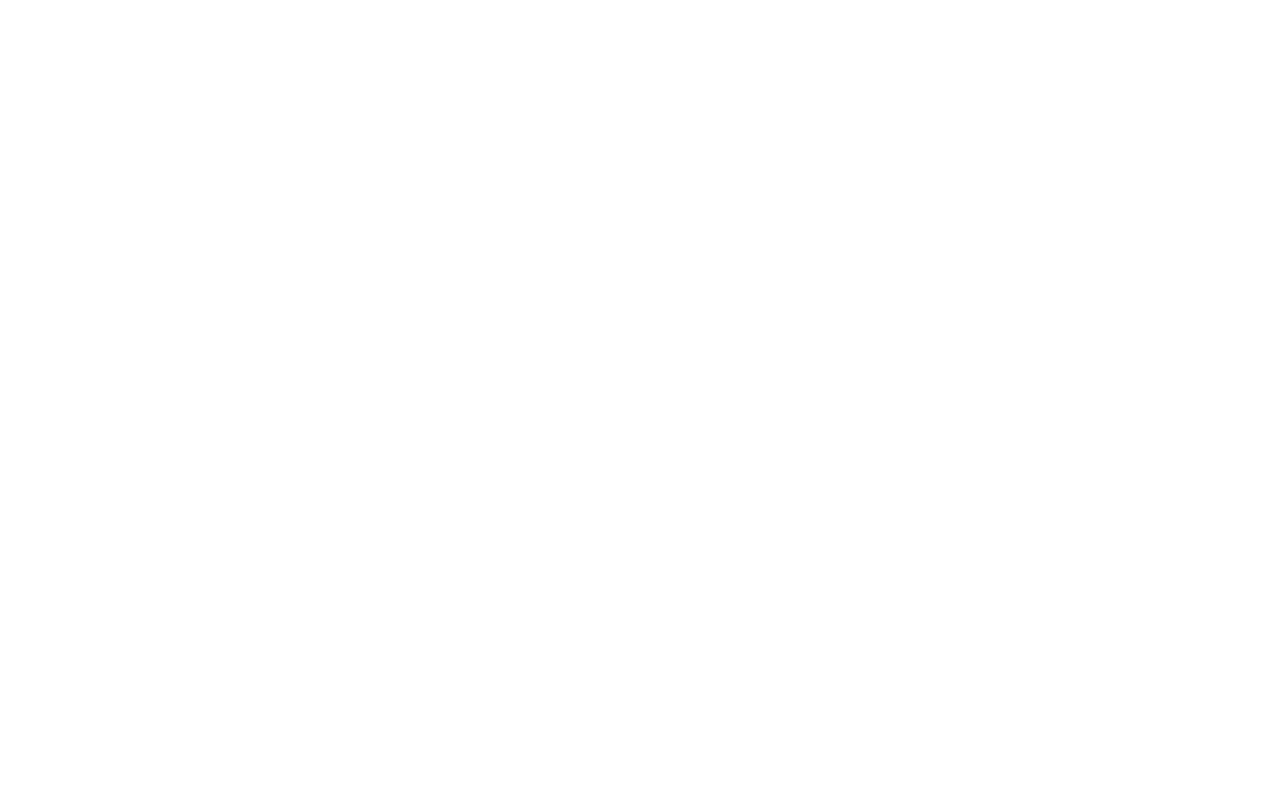
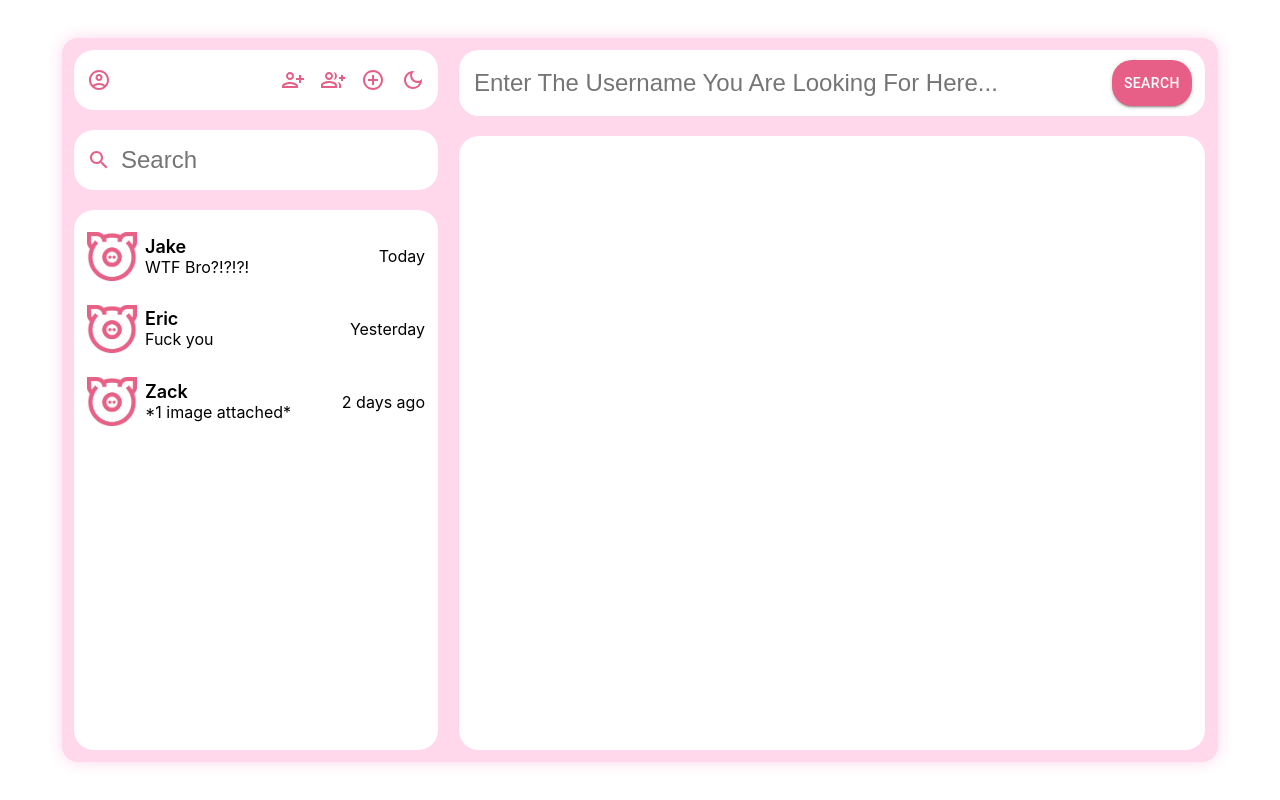
Before and after one commit to robmit0424/chatlatin, a React (Create React App) app: page /app/add-friend in a window 1280 px wide. Before the commit this address had no page. Built offline with nearby package versions, Linux system fonts and the light colour scheme.

Commit message:
updated styling for AddFriends Page

```diff
--- a/src/App.js
+++ b/src/App.js
@@ -5,6 +5,7 @@
 import Welcome from "./Components/Welcome";
 import ChatScreen from "./Components/ChatScreen";
 import CreateGroup from "./Components/CreateGroup";
+import AddFriendsArea from "./Components/AddFriendsArea";
 
 function App() {
   return (
@@ -15,6 +16,7 @@
           <Route path="welcome" element={<Welcome />} />
           <Route path="chat" element={<ChatScreen />} />
           <Route path="groups" element={<CreateGroup />} />
+          <Route path="add-friend" element={<AddFriendsArea />} />
         </Route>
       </Routes>
     </div>
--- /dev/null
+++ b/src/Components/AddFriendsArea.js
@@ -0,0 +1,25 @@
+import { Button } from "@mui/material";
+import React from "react";
+
+function AddFriendsArea() {
+  return (
+    <div className="add-friends-container">
+      <div className="add-friends-input-container">
+        <input
+          placeholder="Enter The Username You Are Looking For Here..."
+          className="add-friends-input"
+          style={{ marginLeft: "8px" }}
+        />
+        <Button
+          variant="contained"
+          sx={{ backgroundColor: "#e75f86", mr: "8px", borderRadius: "20px" }}
+        >
+          Search
+        </Button>
+      </div>
+      <div className="add-friends-list-container"></div>
+    </div>
+  );
+}
+
+export default AddFriendsArea;
--- a/src/Components/ChatArea.js
+++ b/src/Components/ChatArea.js
@@ -1,8 +1,6 @@
 import React, { useState } from "react";
-import FullLogo from "./assets/ChatLatin-Full.png";
 import MessageSelf from "./MessageSelf";
 import MessageOthers from "./MessageOthers";
-import Welcome from "./Welcome";
 
 function ChatArea() {
   const [allMessages, setAllMessages] = useState([
--- a/src/Components/Sidebar.js
+++ b/src/Components/Sidebar.js
@@ -42,7 +42,7 @@
           </IconButton>
         </div>
         <div>
-          <IconButton>
+          <IconButton onClick={() => navigate("/app/add-friend")}>
             <PersonAddAlt1OutlinedIcon style={{ fill: "#e75f86" }} />
           </IconButton>
           <IconButton>
--- a/src/Components/styles.css
+++ b/src/Components/styles.css
@@ -58,9 +58,14 @@
 }
 
 .conversation-item {
-  padding: 4px;
+  padding: 12px 8px;
   display: flex;
   align-items: center;
+}
+
+.conversation-item:hover {
+  background-color: #ffd8ec;
+  border-radius: 12px;
 }
 
 .conversation-name {
@@ -252,3 +257,39 @@
 
 .login-form-buttons {
 }
+
+.add-friends-container {
+  flex: 7;
+  display: flex;
+  flex-direction: column;
+  justify-content: center;
+  align-items: center;
+  margin: 0px 16px;
+}
+
+.add-friends-input {
+  outline-width: 0;
+  border: none;
+  font-size: 1.5rem;
+  width: 100%;
+}
+
+.add-friends-input-container {
+  width: 100%;
+  padding: 10px 5px;
+  margin: 10px;
+  flex: 1;
+  border-radius: 20px;
+  display: flex;
+  background-color: white;
+  border: none;
+}
+
+.add-friends-list-container {
+  width: 100%;
+  flex: 13;
+  background-color: white;
+  padding: 10px 5px;
+  margin: 10px;
+  border-radius: 20px;
+}
```
Also changed, not shown: src/Components/MainContainer.js (+1 -8 lines).
